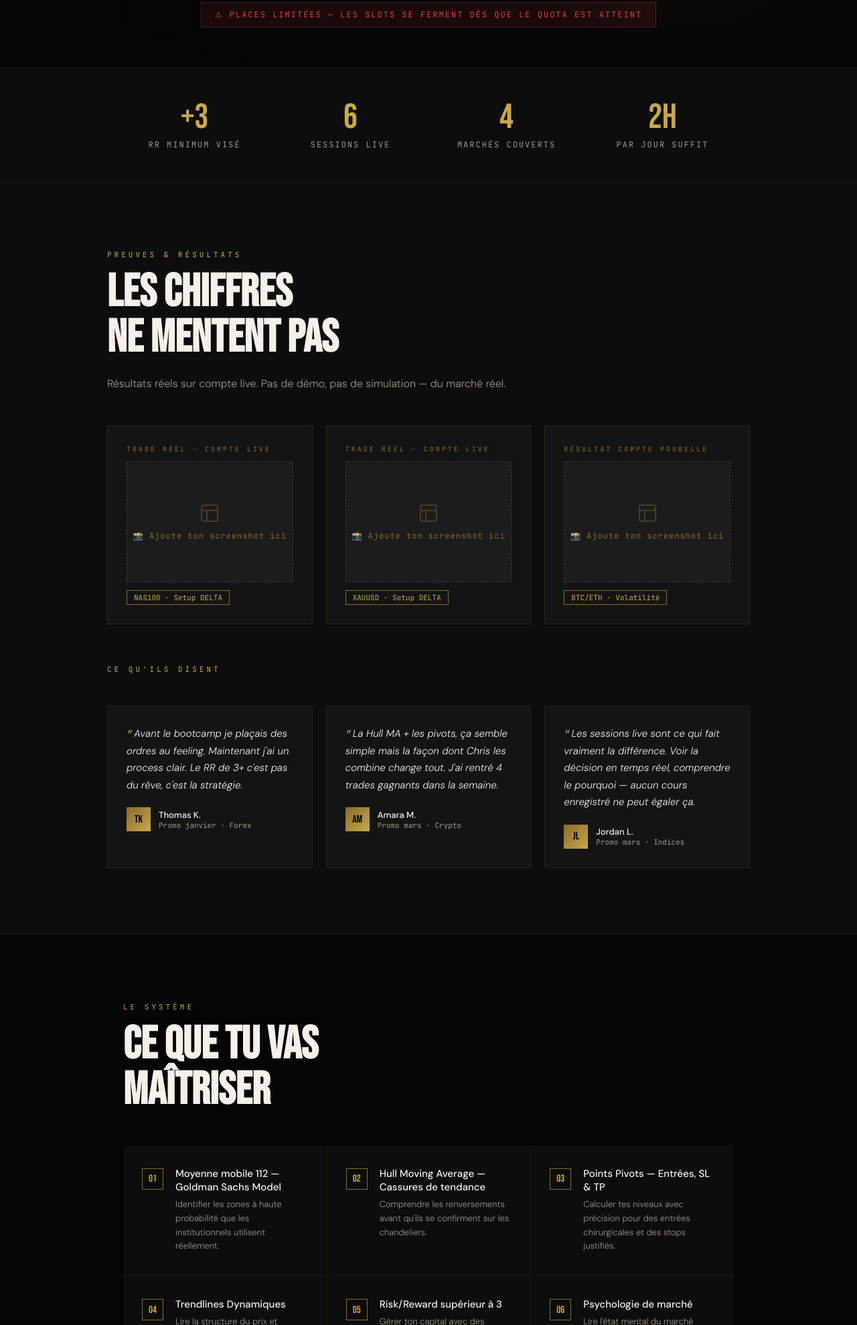
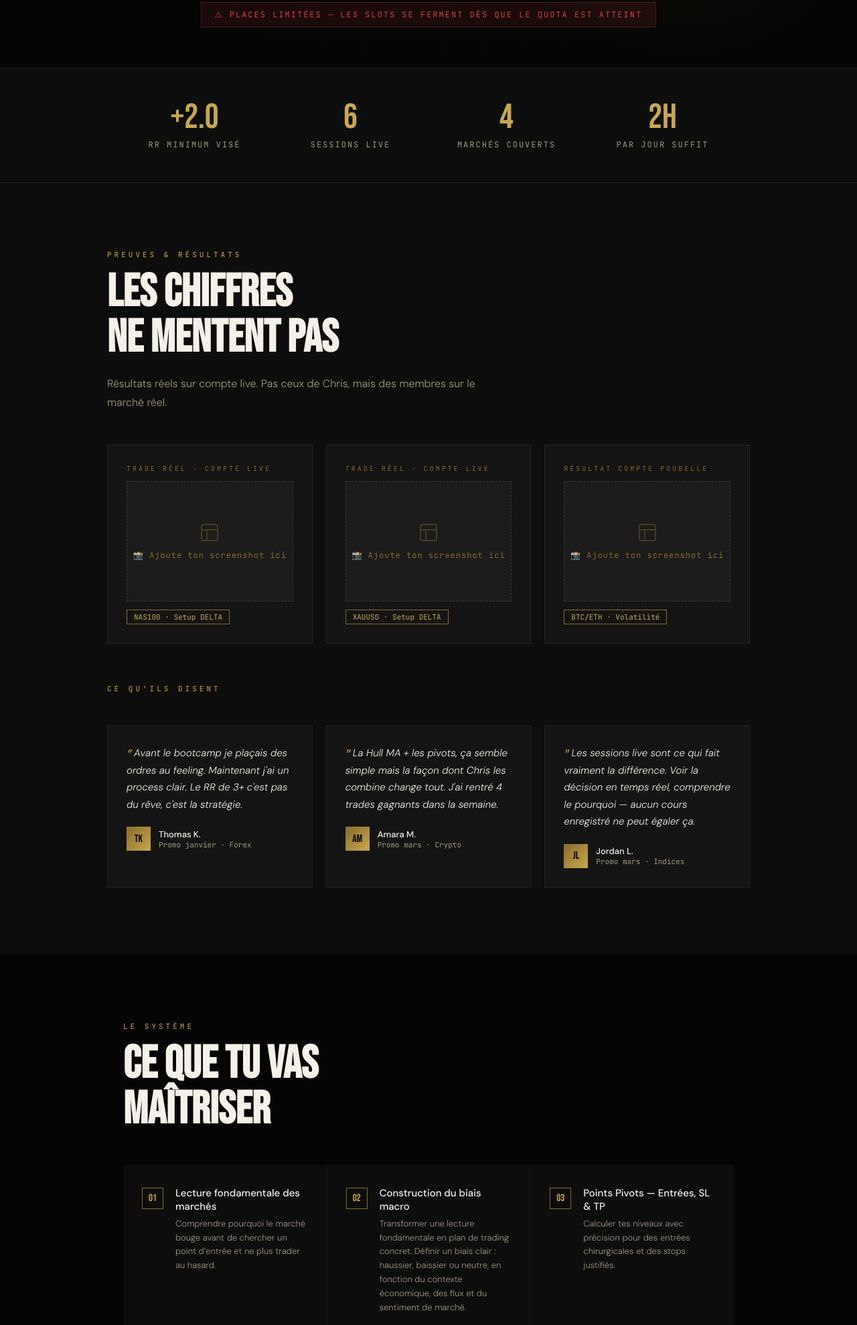
Before and after one commit to iamoneytalk/delta-bootcamp, a plain HTML site: page index.html in a window 1280 px wide. Shown: the part 822-2800 px from the top of the page at 67% size. Drawn offline with Linux system fonts and the light colour scheme.

Commit message:
Update index.html

```diff
--- a/index.html
+++ b/index.html
@@ -3,7 +3,7 @@
 <head>
 <meta charset="UTF-8">
 <meta name="viewport" content="width=device-width, initial-scale=1.0">
-<title>DELTA Bootcamp — Chris Dienda</title>
+<title>DELTA Bootcamp — Goldmind</title>
 <link href="https://fonts.googleapis.com/css2?family=Bebas+Neue&family=DM+Sans:ital,wght@0,300;0,400;0,500;0,700;1,300&family=JetBrains+Mono:wght@400;700&display=swap" rel="stylesheet">
 <style>
   :root {
@@ -931,7 +931,7 @@
   <div class="hero-bg"></div>
   <div class="hero-grid"></div>
   <div class="hero-content">
-    <div class="hero-eyebrow">Chris Dienda présente</div>
+    <div class="hero-eyebrow">GOLDMIND CAPITAL</div>
     <div class="hero-title">STRATÉGIE<br><span>DELTA</span></div>
     <p class="hero-sub">
       La méthode utilisée pour capter les meilleures opportunités des marchés — <strong>en moins de 2h par jour.</strong> Un système. Pas un coup de chance.
@@ -959,7 +959,7 @@
 <div class="stats-section">
   <div class="stats-grid">
     <div class="stat-item">
-      <div class="stat-num">+3</div>
+      <div class="stat-num">+2.0</div>
       <div class="stat-label">RR minimum visé</div>
     </div>
     <div class="stat-item">
@@ -983,7 +983,7 @@
     <div class="reveal">
       <div class="section-label">Preuves & résultats</div>
       <h2 class="section-title">LES CHIFFRES<br>NE MENTENT PAS</h2>
-      <p class="section-desc">Résultats réels sur compte live. Pas de démo, pas de simulation — du marché réel.</p>
+      <p class="section-desc">Résultats réels sur compte live. Pas ceux de Chris, mais des membres sur le marché réel.</p>
     </div>
 
     <div class="proof-grid reveal">
@@ -1065,15 +1065,15 @@
     <div class="learn-item">
       <div class="learn-icon">01</div>
       <div class="learn-text">
-        <h4>Moyenne mobile 112 — Goldman Sachs Model</h4>
-        <p>Identifier les zones à haute probabilité que les institutionnels utilisent réellement.</p>
+        <h4>Lecture fondamentale des marchés</h4>
+        <p>Comprendre pourquoi le marché bouge avant de chercher un point d’entrée et ne plus trader au hasard.</p>
       </div>
     </div>
     <div class="learn-item">
       <div class="learn-icon">02</div>
       <div class="learn-text">
-        <h4>Hull Moving Average — Cassures de tendance</h4>
-        <p>Comprendre les renversements avant qu'ils se confirment sur les chandeliers.</p>
+        <h4>Construction du biais macro</h4>
+        <p>Transformer une lecture fondamentale en plan de trading concret. Définir un biais clair : haussier, baissier ou neutre, en fonction du contexte économique, des flux et du sentiment de marché.</p>
       </div>
     </div>
     <div class="learn-item">
```
